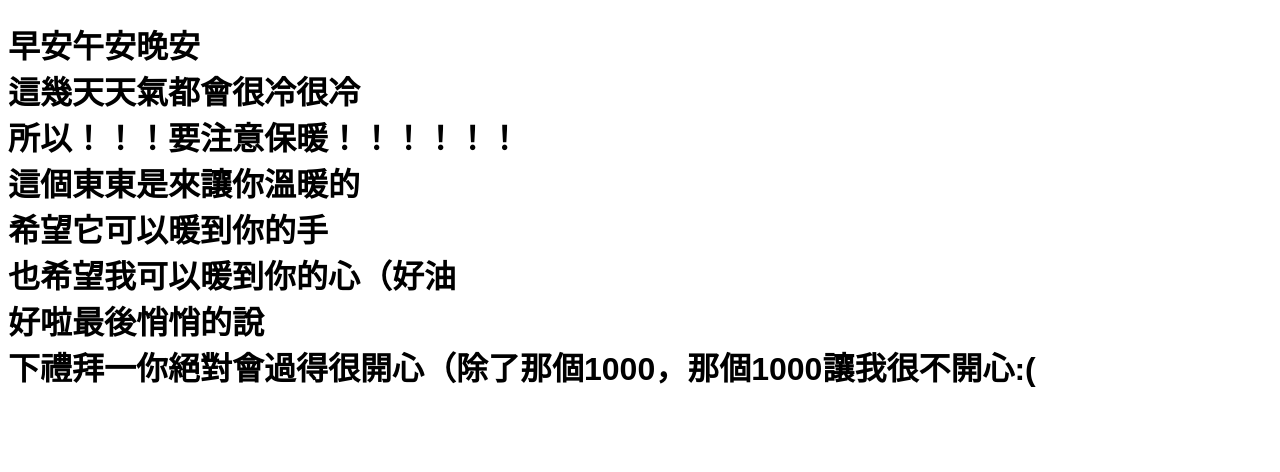
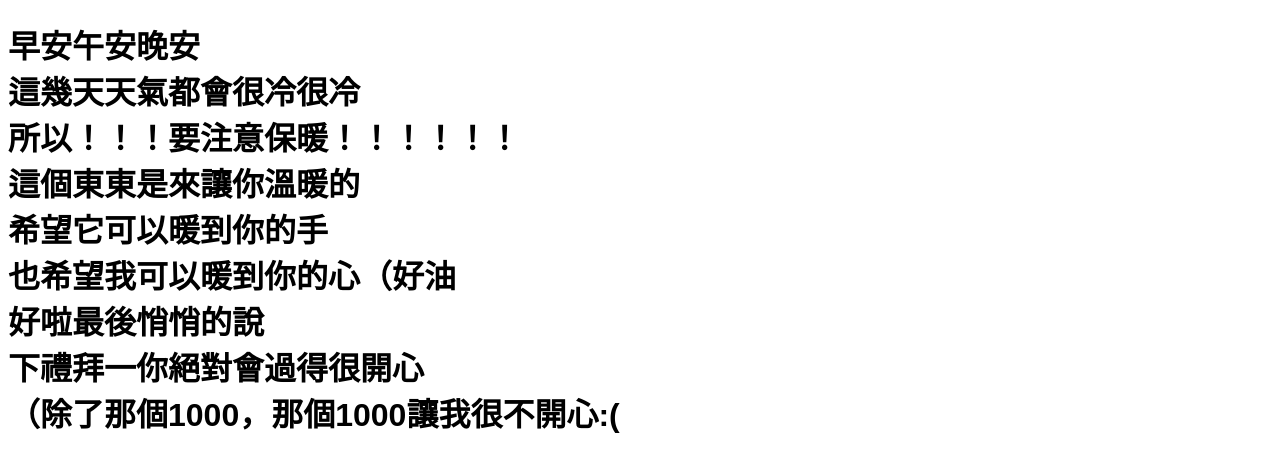
Before and after one commit to zyrneo/fromyourlittleangel4, a plain HTML site: page index.html in a window 1280 px wide. Drawn offline with Linux system fonts and the light colour scheme.

Commit message:
Update index.html

```diff
--- a/index.html
+++ b/index.html
@@ -14,7 +14,8 @@
             希望它可以暖到你的手<br>
             也希望我可以暖到你的心（好油<br>
             好啦最後悄悄的說<br>
-            下禮拜一你絕對會過得很開心（除了那個1000，那個1000讓我很不開心:(
+            下禮拜一你絕對會過得很開心<br>
+            （除了那個1000，那個1000讓我很不開心:(
         </h1>
     </body>
 </html>
```
